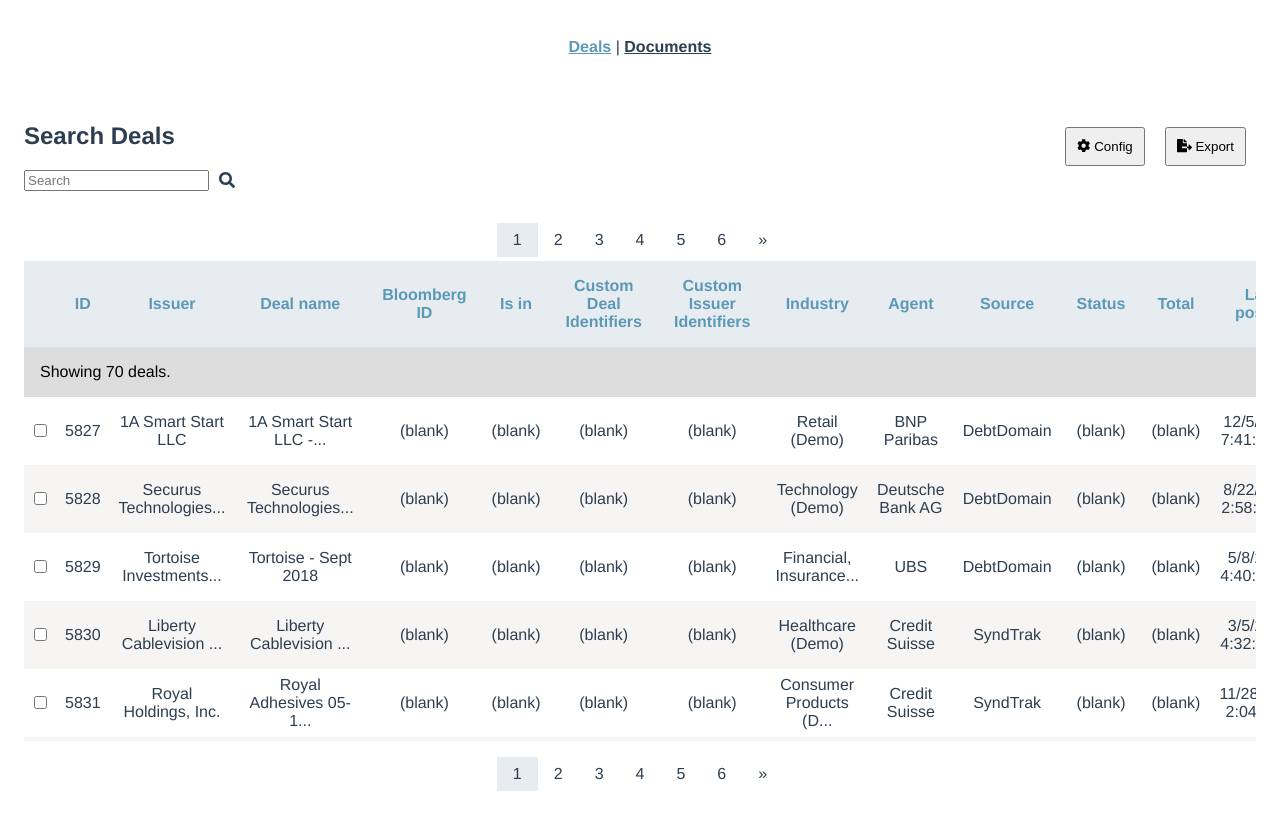
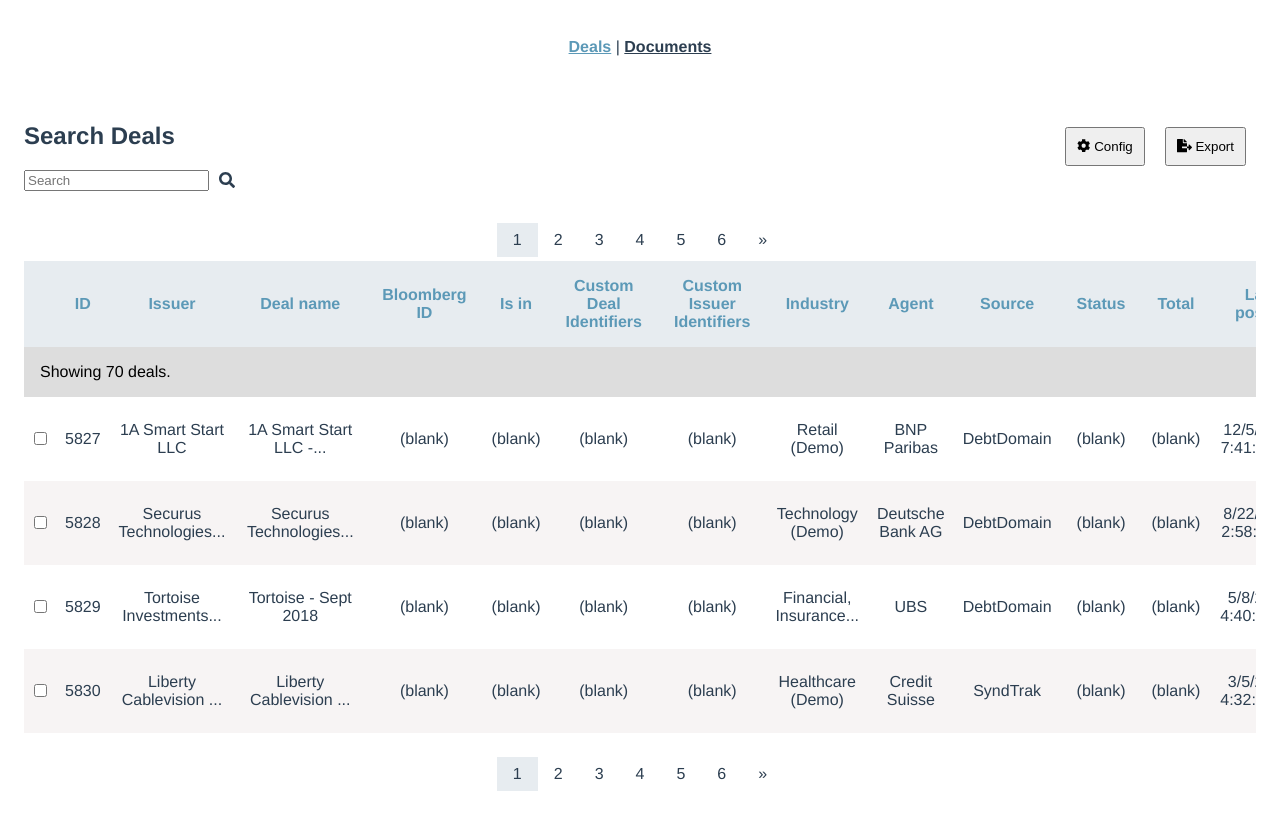
Before and after one commit to DavidArmendariz/vue-grid-app, a Vue app: page /deals in a window 1280 px wide. Built offline with nearby package versions, Linux system fonts and the light colour scheme.

Commit message:
Fixed cell margin

```diff
--- a/src/components/Grid.vue
+++ b/src/components/Grid.vue
@@ -148,6 +148,7 @@ export default {
 .cell {
   height: 50px;
   padding: 8px;
+  margin: 8px 0;
   display: flex;
   align-items: center;
   justify-content: center;
```
